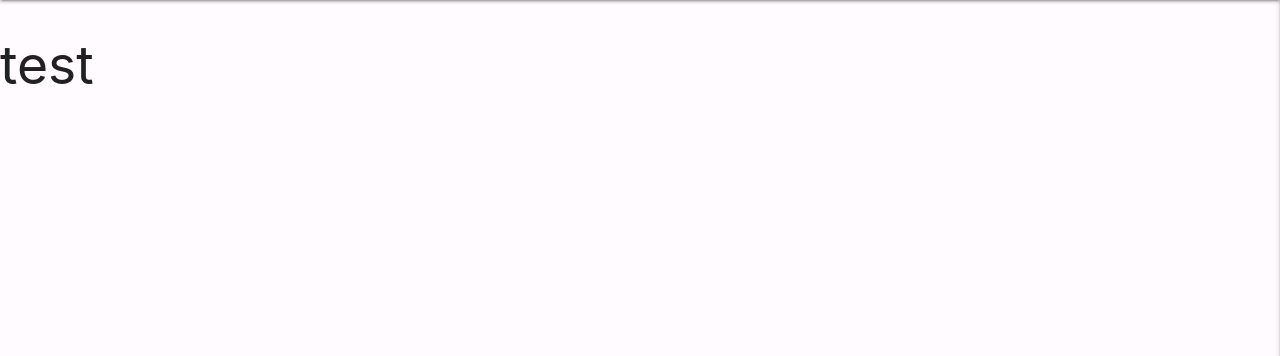
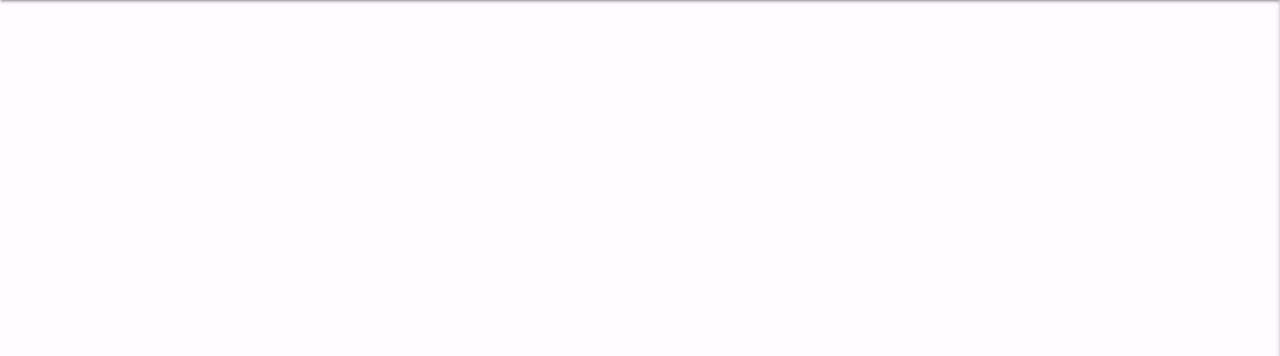
Before and after one commit to ThijsTerporten/CheffsBuddy, a Flask app: page /get_categories in a window 1280 px wide. Shown: the part 64-420 px from the top of the page. Run offline with Flask 2, Linux system fonts and the light colour scheme; the visitor is signed in with stand-in values (Sample User, id 1); data that the repository does not hold is empty; some libraries are stand-ins or nearby versions.

Commit message:
Remove unneeded code

```diff
--- a/templates/base.html
+++ b/templates/base.html
@@ -53,8 +53,8 @@
         </ul>
     </header>
 
+    <!-- Section that contains the flash messages -->
     <section>
-        <!-- Section that contains the flash messages -->
         {% with messages = get_flashed_messages() %}
             {% if messages%}
                 {% for message in messages %}
--- a/templates/categories.html
+++ b/templates/categories.html
@@ -1,7 +1,6 @@
 {% extends "base.html" %}
 {% block content %}
 
-<h2>test</h2>
 
     {% for category in categories %}
         {{ category.category_name}} <br>
```
